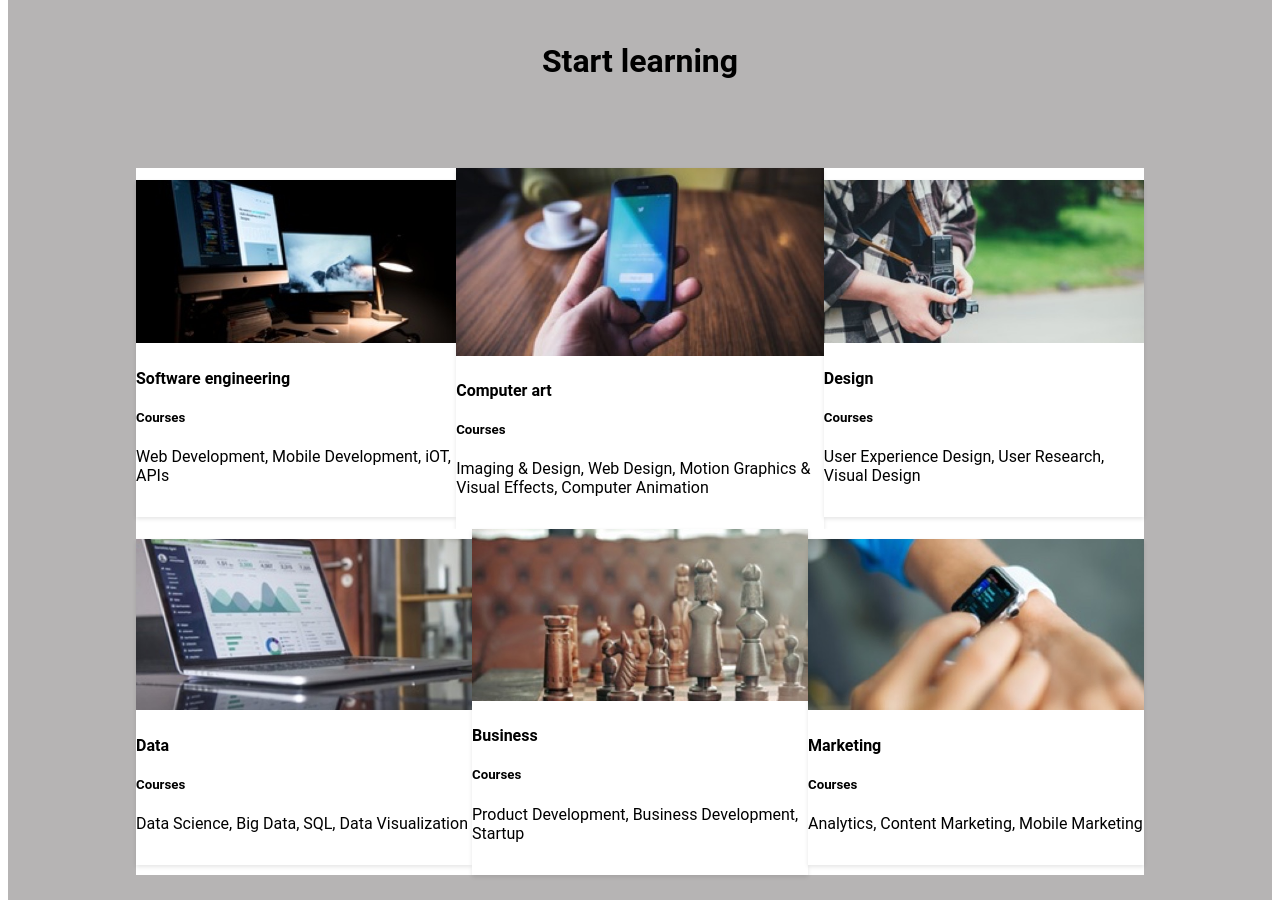
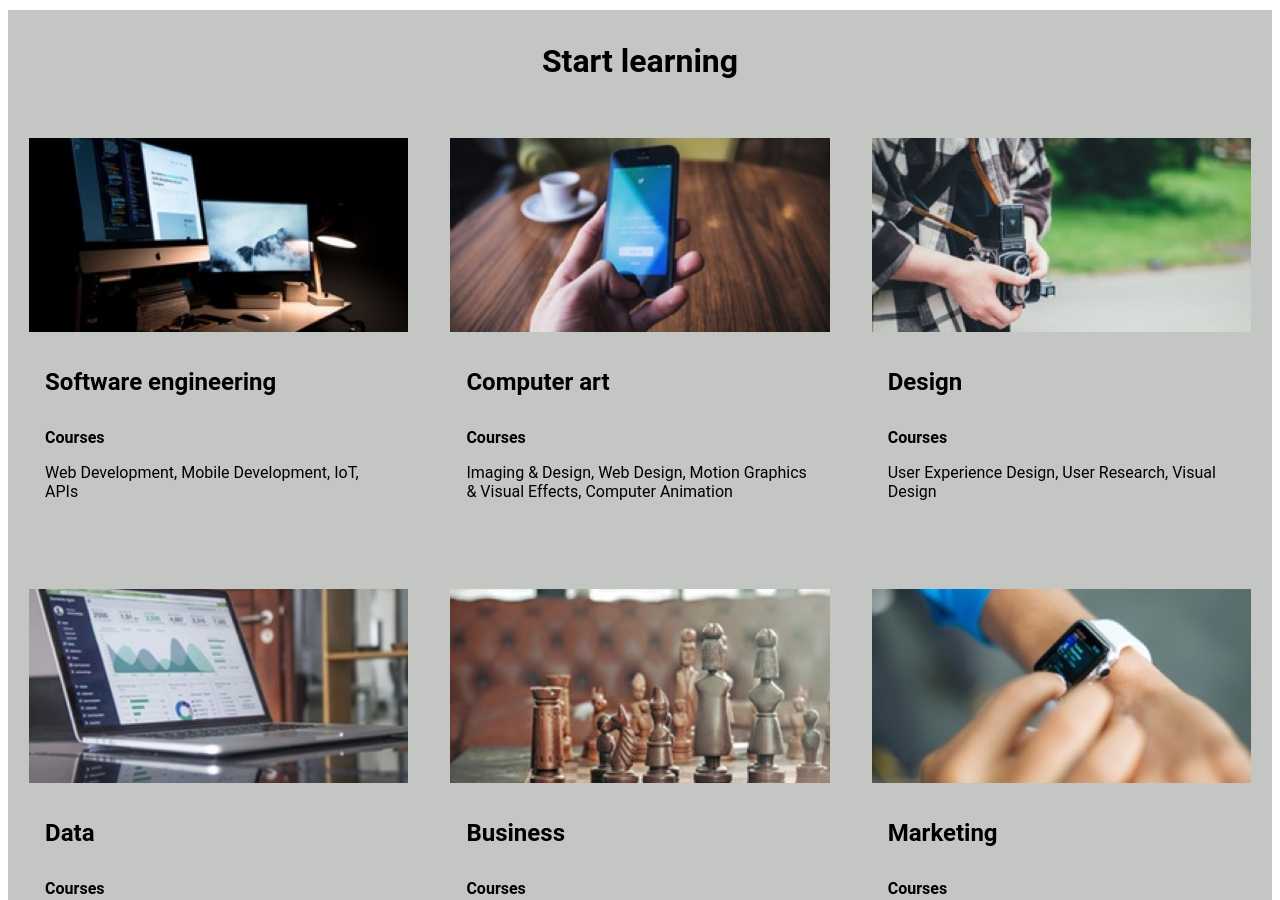
Before and after one commit to KantaKan/newColmar, a plain HTML site: page index.html in a window 1280 px wide. Shown: the part 1900-2800 px from the top of the page. Drawn offline with Linux system fonts and the light colour scheme.

Commit message:
finished desktop

```diff
--- a/index.html
+++ b/index.html
@@ -86,57 +86,80 @@
 
 </div>
 
-    <div class="course">
-        <h2>Start learning</h2>
-    <div class="bigcourse">
-        <div class="courserow1">
-            <a class="smallcourse" href="#">
-            <div class="course_img"><img src="images/course-software.jpg" alt=""></div>
-            <div class="course_text">
-                <h4>Software engineering</h4>
-                <h5>Courses</h5>
-                <p>Web Development, Mobile Development, iOT, APIs</p>
-            </div></a>
-            <a class="smallcourse" href="#">
-            <div class="course_img"><img src="images/course-computer-art.jpg" alt=""></div>
-            <div class="course_text">
-                <h4>Computer art</h4>
-                <h5>Courses</h5>
-                <p>Imaging & Design, Web Design, Motion Graphics & Visual Effects, Computer Animation</p>
-            </div></a>
-            <a class="smallcourse" href="#">
-            <div class="course_img"><img src="images/course-design.jpg" alt=""></div>
-            <div class="course_text">
-                <h4>Design</h4>
-                <h5>Courses</h5>
-                <p>User Experience Design, User Research, Visual Design</p>
-            </div></a>
+<section id="learning">
+    <h1>Start learning</h1>
+
+    <div class="holder-courses">
+      <div class="holder-course">
+        <div class="holder-course-img">
+          <img src="images/course-software.jpg" alt="" class="course-img" />
         </div>
-        <div class="courserow2">
-            <a class="smallcourse" href="#">
-            <div class="course_img"><img src="images/course-data.jpg" alt=""></div>
-            <div class="course_text">
-                <h4>Data</h4>
-                <h5>Courses</h5>
-                <p>Data Science, Big Data, SQL, Data Visualization</p>
-            </div></a>
-            <a class="smallcourse" href="#">
-            <div class="course_img"><img src="images/course-business.jpg" alt=""></div>
-            <div class="course_text">
-                <h4>Business</h4>
-                <h5>Courses</h5>
-                <p>Product Development, Business Development, Startup</p>
-            </div></a>
-            <a class="smallcourse" href="#">
-            <div class="course_img"><img src="images/course-marketing.jpg" alt=""></div>
-            <div class="course_text">
-                <h4>Marketing</h4>
-                <h5>Courses</h5>
-                <p>Analytics, Content Marketing, Mobile Marketing</p>
-            </div></a>
+        <div class="holder-course-txt">
+          <h2>Software engineering</h2>
+          <h3>Courses</h3>
+          <p>Web Development, Mobile Development, IoT, APIs</p>
         </div>
-     </div>
+      </div>
+
+      <div class="holder-course">
+        <div class="holder-course-img">
+          <img src="images/course-computer-art.jpg"alt=""class="course-img"/>
+        </div>
+        <div class="holder-course-txt">
+          <h2>Computer art</h2>
+          <h3>Courses</h3>
+          <p>
+            Imaging &amp; Design, Web Design, Motion Graphics &amp; Visual
+            Effects, Computer Animation
+          </p>
+        </div>
+      </div>
+
+      <div class="holder-course">
+        <div class="holder-course-img">
+          <img src="images/course-design.jpg" alt="" class="course-img" />
+        </div>
+        <div class="holder-course-txt">
+          <h2>Design</h2>
+          <h3>Courses</h3>
+          <p>User Experience Design, User Research, Visual Design</p>
+        </div>
+      </div>
+
+      <div class="holder-course">
+        <div class="holder-course-img">
+          <img src="images/course-data.jpg" alt="" class="course-img" />
+        </div>
+        <div class="holder-course-txt">
+          <h2>Data</h2>
+          <h3>Courses</h3>
+          <p>Data Science, Big Data, SQL, Data Visualization</p>
+        </div>
+      </div>
+
+      <div class="holder-course">
+        <div class="holder-course-img">
+          <img src="images/course-business.jpg" alt="" class="course-img" />
+        </div>
+        <div class="holder-course-txt">
+          <h2>Business</h2>
+          <h3>Courses</h3>
+          <p>Product Development, Business Development, Startup</p>
+        </div>
+      </div>
+
+      <div class="holder-course">
+        <div class="holder-course-img">
+          <img src="images/course-marketing.jpg" alt="" class="course-img" />
+        </div>
+        <div class="holder-course-txt">
+          <h2>Marketing</h2>
+          <h3>Courses</h3>
+          <p>Analytics, Content Marketing, Mobile Marketing</p>
+        </div>
+      </div>
     </div>
+  </section>
 
     <div class="lastbox">
         <div class="lastbox_container">
@@ -168,6 +191,6 @@
 
 </body>
 <footer><span class="copyright">© 2016 Colmar Academy. All rights reserved</span>
- <a href="#">Terms</a> <a href="#">Privacy</a>
+ <div><a href="#">Terms</a> <a href="#">Privacy</a></div>
 </footer>
 </html>
--- a/style.css
+++ b/style.css
@@ -14,6 +14,7 @@ html{
     display: inline-block;
     font-size: 16px;
 }
+
 strong{
     font-weight: bold;
 }
@@ -31,6 +32,11 @@ h2{
 
 ul{
     list-style-type: none;
+
+}
+ul a{
+    text-decoration: none;
+    color: inherit;
 }
 .mobile{
     display: none;
@@ -144,52 +150,53 @@ header .logo{
 
 }
 
-/* course */
-
-/* CSS for the course cards */
-.course {
-    text-align: center;
-    padding: 2rem 3.5rem;
-    background-color: rgb(182, 180, 180);
+#learning {
+    padding-bottom: 16px;
+    background-color: #c4c6c4;
   }
 
-.course h2 {
-    margin-bottom: 1rem; /* Optional: Add some spacing below the heading */
+#learning h1 {
+    font-size: 2rem;
+    padding: 32px 0 16px 0;
+    text-align: center;
   }
 
-.course a {
-    text-decoration: none;
-    color: inherit;
-
+#learning h2 {
+    font-size: 1.5rem;
+    margin: 16px 0;
   }
 
-.bigcourse {
-    display: flex;
-    flex-direction: column;
-    margin: 72px;
+#learning h3 {
+    font-size: 1rem;
+    margin: 8px 0;
   }
 
-.courserow1,
-.courserow2 {
+.holder-courses {
     display: flex;
-    flex-direction: row;
-    padding 32px;
-    background-color: white;
+    flex-wrap: wrap;
+    justify-content: space-around;
+    width: auto;
   }
 
-.smallcourse {
-    padding-bottom: 16px;
-    margin: auto;
-    background-color: #fff;
-    box-shadow: 0 2px 4px rgba(0, 0, 0, 0.1);
-    border-radius: 0.1px;
-    text-align: left;
+.holder-course {
+    width: 30%;
+    margin: 16px;
+    padding-bottom: 24px;
   }
-.smallcourse img {
+
+.holder-course-txt {
+    padding: 16px 16px;
+  }
+
+.holder-course-img {
     width: 100%;
     height: auto;
   }
 
+.course-img {
+    width: 100%;
+    height: auto;
+  }
 .lastbox{
     display: flex;
     flex-direction: row;
@@ -222,3 +229,40 @@ header .logo{
     display: flex;
     flex-direction: row;
 }
+footer{
+    background-color: white;
+    border-top: 1px solid #01161E;
+    display: flex;
+    justify-content: space-between;
+    position:relative;
+    top: 4rem;
+    width: 100%;
+    padding-left: 16px;
+}
+@media screen and (max-width:768px){
+    .desktop{
+        padding-left: 0;
+        padding-right: 0;
+    }
+    .logo img {
+        display: none;
+    }
+    .mobile{
+        display: flex;
+        flex-direction: row;
+        justify-content: space-between;
+        width: 100%;
+    }
+
+    .mobile img{
+        width: 29px;
+    }
+
+    .desktop span, .desktop ul ,.logo{
+        display: none;
+    }
+    .desktop{
+        display: none;
+
+    }
+}
```
Lines whose indentation alone changed are shown as unchanged.
